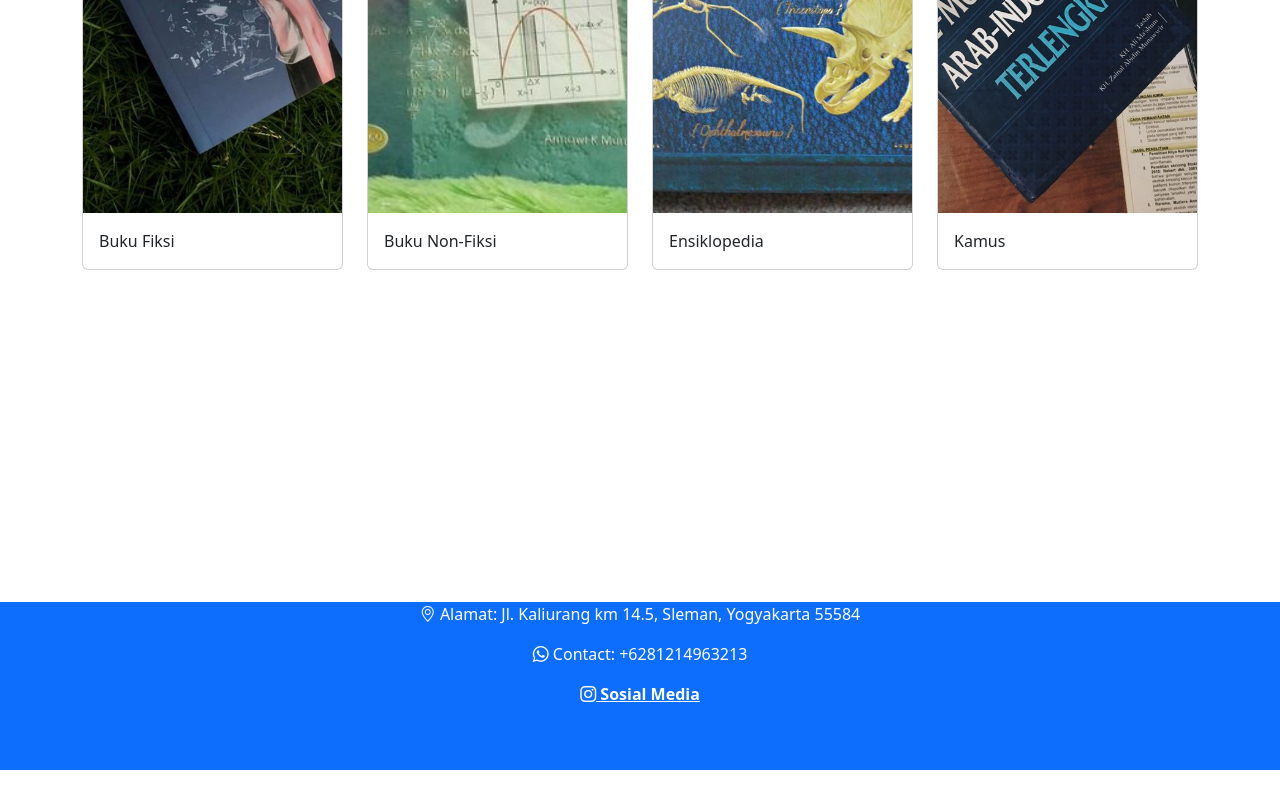
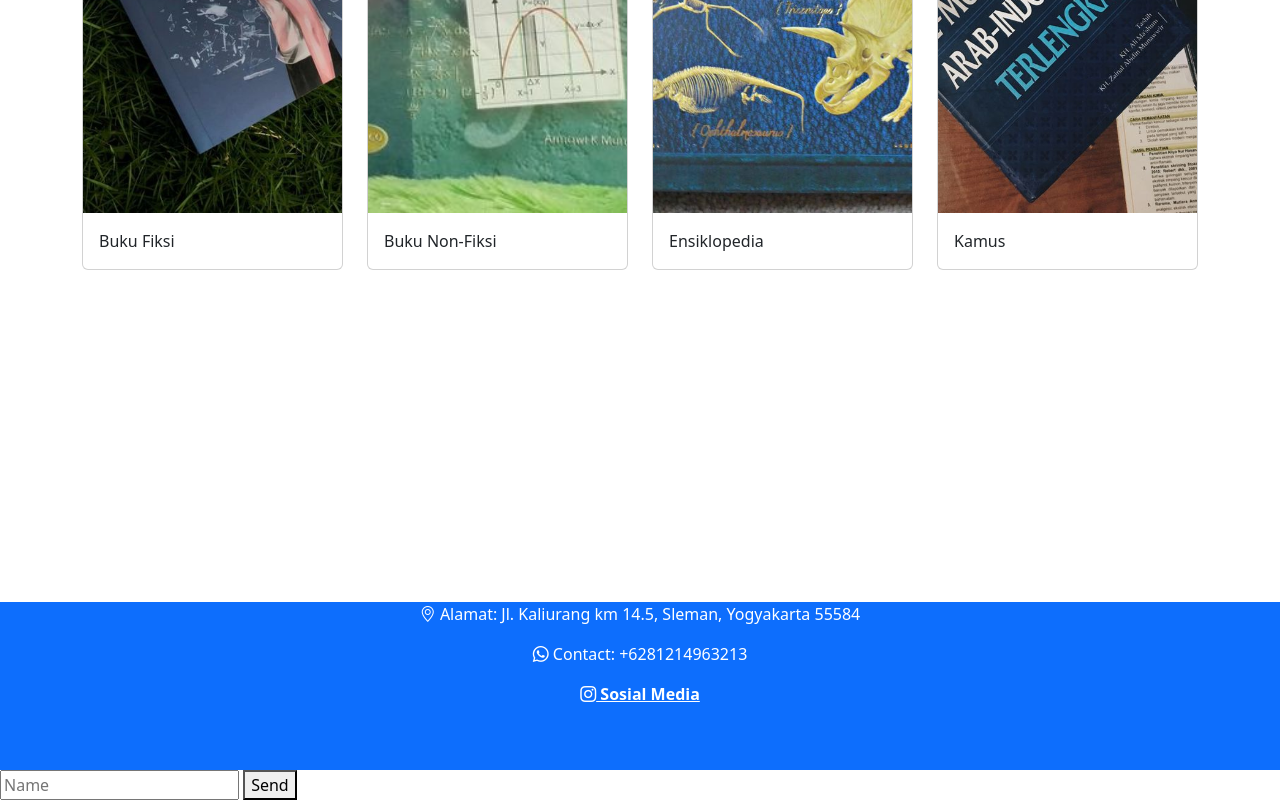
Before and after one commit to leilaniCantika/lapraksim, a plain HTML site: page index.html in a window 1280 px wide. Shown: the part 2396-3196 px from the top of the page. Before the commit the page ends 3166 px from the top, so only its background shows below. Drawn offline with nearby package versions, Linux system fonts and the light colour scheme.

Commit message:
index.html

```diff
--- a/index.html
+++ b/index.html
@@ -12,6 +12,7 @@
     <!-- My CSS -->
     <link rel="stylesheet" href="style.css" />
   </head>
+
   <body id="Home">
     <!-- Start Navbar -->
     <nav class="navbar navbar-expand-lg navbar-dark bg-primary shadow-sm fixed-top">
@@ -207,11 +208,13 @@
     <p><i class="bi bi-instagram"></i><a href="https://www.instagram.com/leilanicntka/?next=%2F" target="_blank" class="text-white fw-bold">  Sosial Media</a></p>
 </footer>
 <!-- End Footer -->
-    <script src="https://cdn.jsdelivr.net/npm/bootstrap@5.3.3/dist/js/bootstrap.bundle.min.js" integrity="sha384-YvpcrYf0tY3lHB60NNkmXc5s9fDVZLESaAA55NDzOxhy9GkcIdslK1eN7N6jIeHz" crossorigin="anonymous"></script>
-</body>
-</html>
+<form name="Contact-Form">
+  <input name="name" type="text" placeholder="Name" required>
+  <button type="submit">Send</button>
+</form>
+
 <script>
-  const scriptURL = 'https://script.google.com/macros/s/AKfycbzkJBProjYsP_etOiPxHWY3CXz1lyzerbuUfnaQ8t4KQhYf-KuxpHuPIfsgN6WLTsvV/exec'
+  const scriptURL = 'https://script.google.com/macros/s/AKfycbxsC68oMclWwexLKgyoEk6s_nb8S9gs_19XNfeOW1TieJKYC25oDm20oKlkki6oywFO/exec'
   const form = document.forms['Contact-Form']
 
   form.addEventListener('submit', e => {
```
